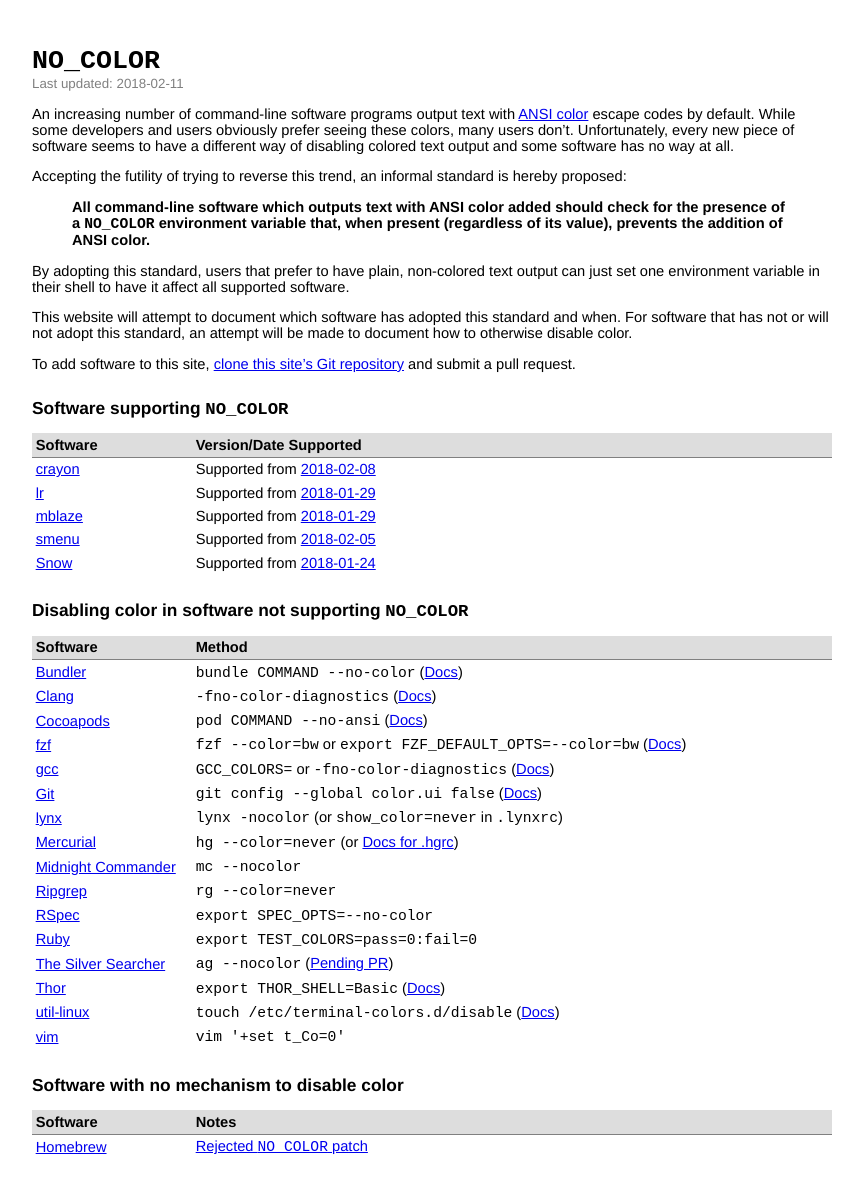
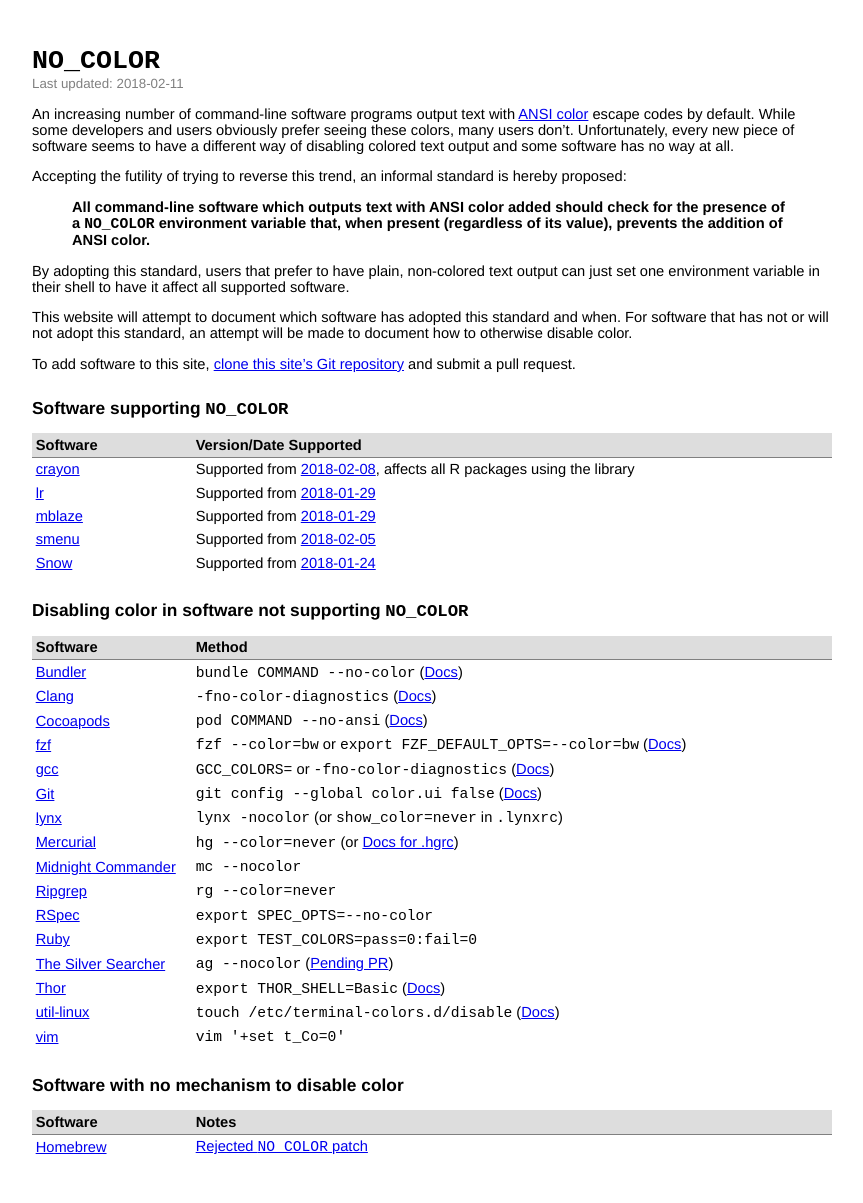
Before and after one commit to jcs/no_color, a Jekyll site: the page built from index.md, in a window 1280 px wide. Shown: the whole page, without its empty margins (208-1071 px from the left). Built offline with Jekyll 4.4.1, drawn with Linux system fonts in a browser that asks for light colours; our own code applies the rules of GitHub Pages for plain Markdown files.

Commit message:
mention that crayon's support affects all software using it

```diff
--- a/index.md
+++ b/index.md
@@ -37,7 +37,7 @@ and submit a pull request.
 
 | Software | Version/Date Supported |
 |:-|:-|
-| [crayon](https://github.com/r-lib/crayon) | Supported from [2018-02-08](https://github.com/r-lib/crayon/commit/700800135d04408bf1c99426b3fec9a4073b8a97) |
+| [crayon](https://github.com/r-lib/crayon) | Supported from [2018-02-08](https://github.com/r-lib/crayon/commit/700800135d04408bf1c99426b3fec9a4073b8a97), affects all R packages using the library |
 | [lr](https://github.com/chneukirchen/lr) | Supported from [2018-01-29](https://github.com/chneukirchen/lr/commit/8f0ac7c8abb4e0830d6cf72bbbd5f38c44b4266d) |
 | [mblaze](https://github.com/chneukirchen/mblaze) | Supported from [2018-01-29](https://github.com/chneukirchen/mblaze/commit/4014f03afe6d624ba1c6bdde6551b4996ba31fe5) |
 | [smenu](https://github.com/p-gen/smenu) | Supported from [2018-02-05](https://github.com/p-gen/smenu/commit/70d3ee5a328230dff3b744b2f0ca7ef20ecb530e) |
```
